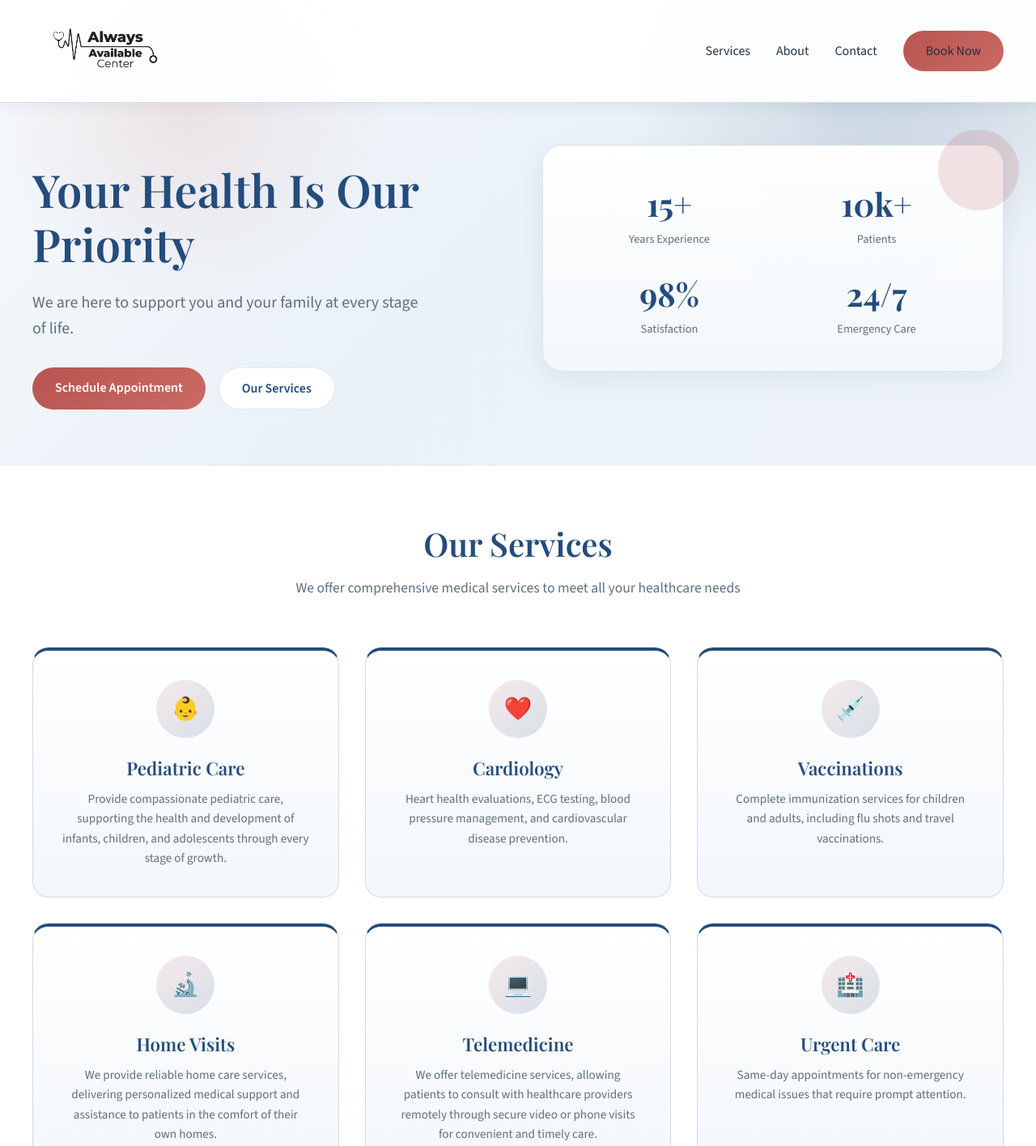
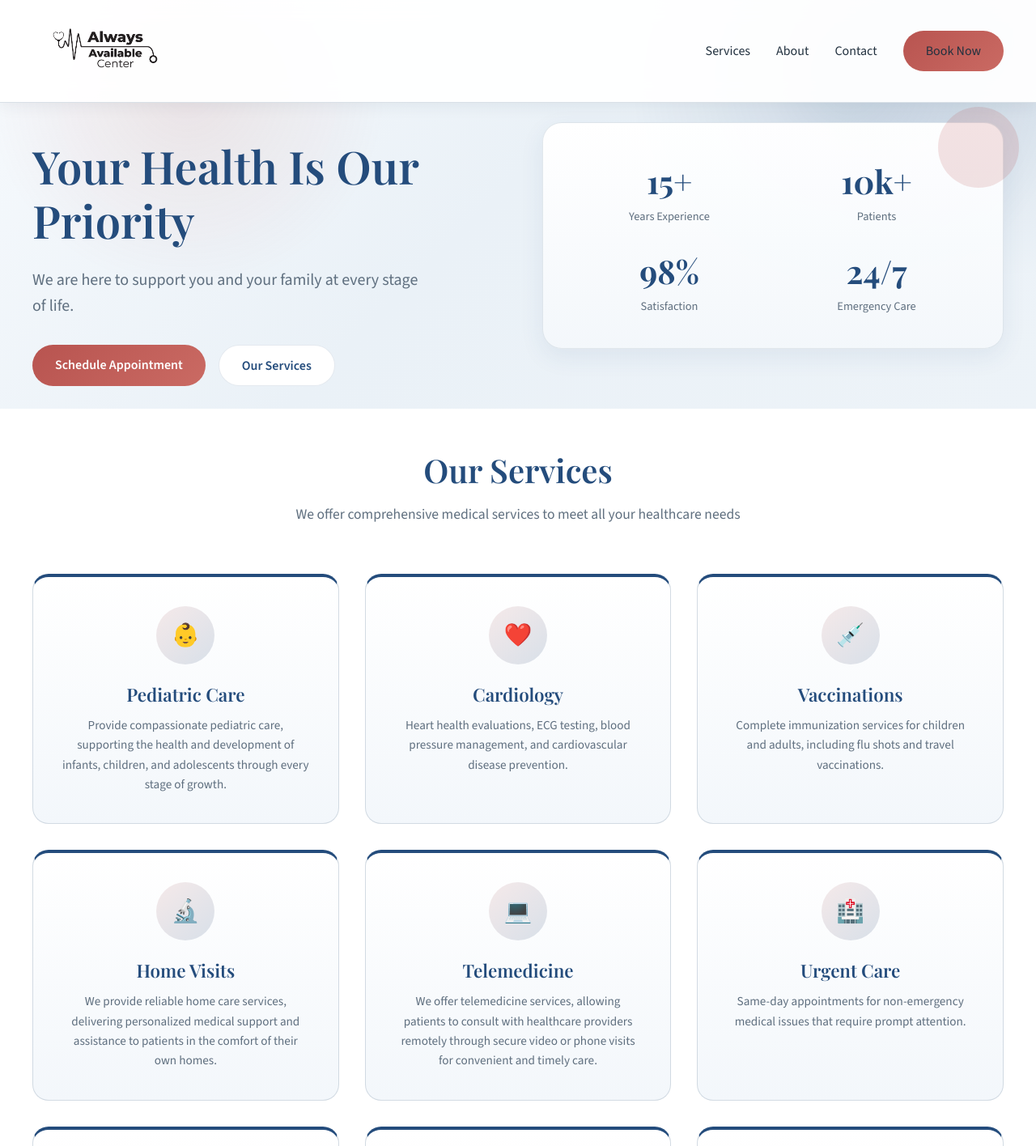
Before and after one commit to 2026lof/medweb, a plain HTML site: page index.html in a window 1280 px wide. Shown: the top 1416 px of the page at 81% size. Drawn offline with nearby package versions, Linux system fonts and the light colour scheme.

```diff
--- a/index.html
+++ b/index.html
@@ -178,10 +178,10 @@
 
     /* Hero Section */
     .hero {
-      min-height: 72vh;
+      min-height: 62vh;
       display: flex;
       align-items: center;
-      padding: 110px 0 48px;
+      padding: 104px 0 28px;
       background:
         radial-gradient(circle at 18% 22%, rgba(184, 84, 80, 0.12), transparent 22%),
         radial-gradient(circle at 82% 20%, rgba(36, 76, 124, 0.14), transparent 24%),
@@ -306,7 +306,7 @@
     /* Services */
     .services {
       background: var(--white);
-      padding-top: 72px;
+      padding-top: 52px;
     }
 
     .services-grid {
```
